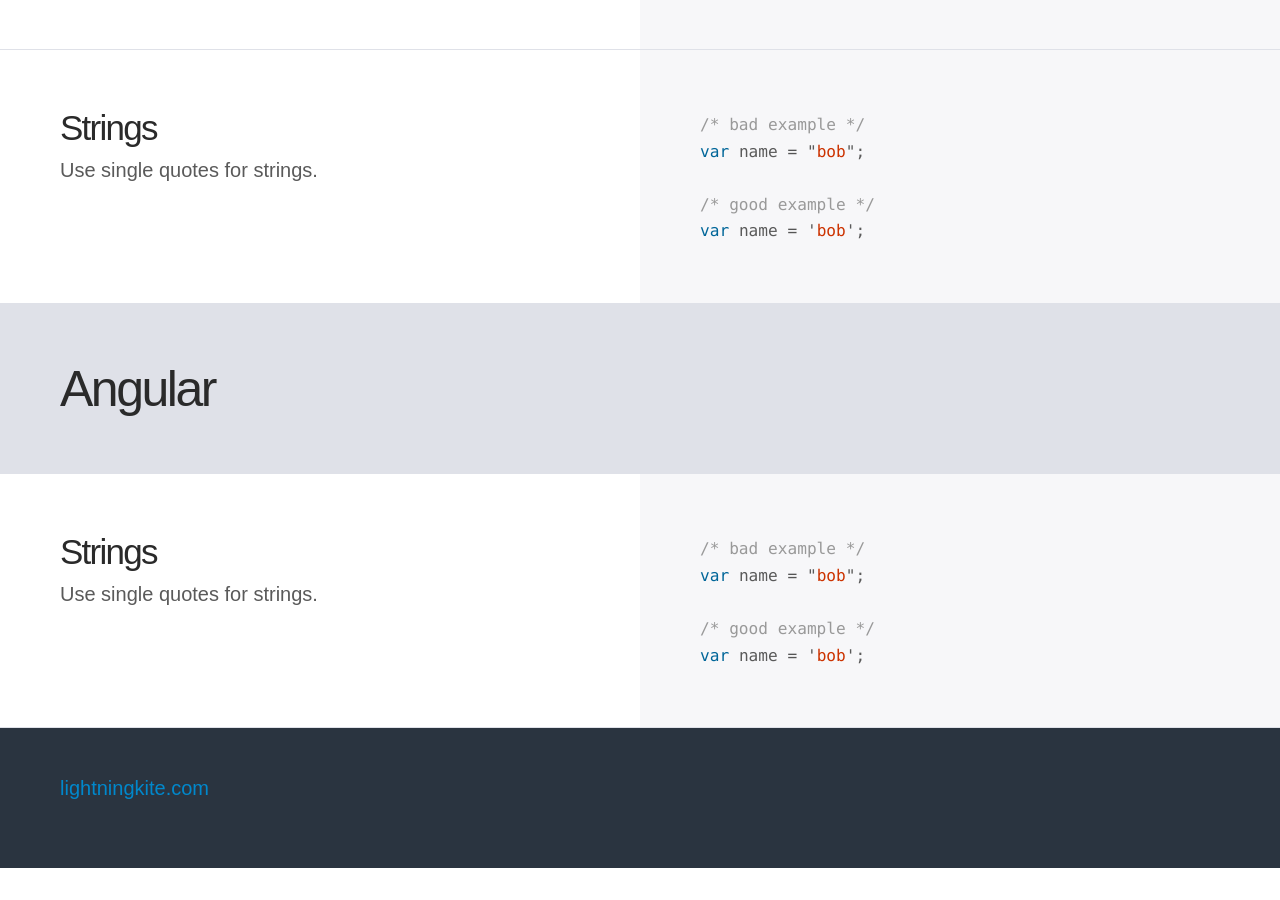
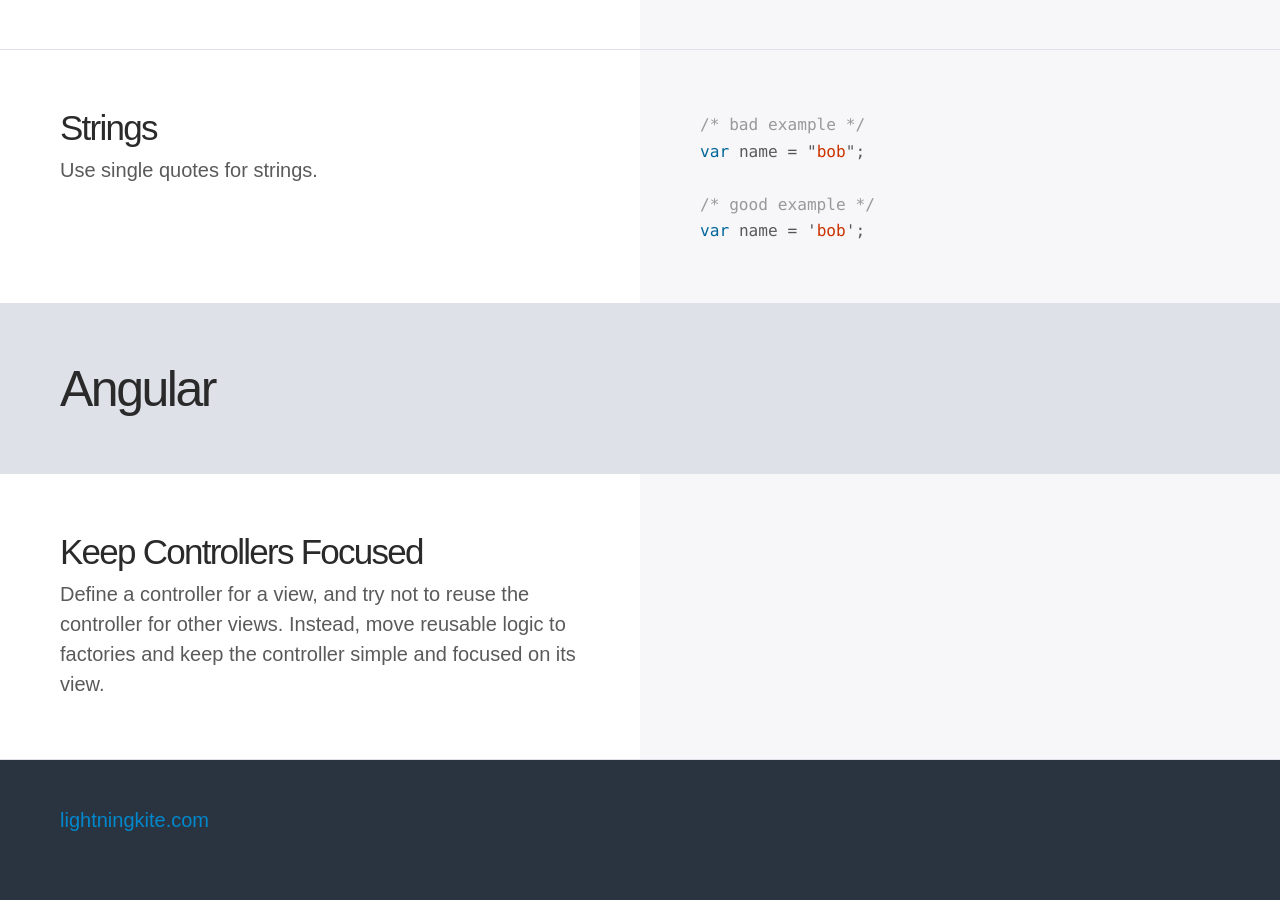
Before and after one commit to lightningkite/styles, a Jekyll site: the page built from angular/index.html, in a window 1280 px wide and 900 px high, scrolled down 1145 px. Built offline with Jekyll 4.4.1, drawn with Linux system fonts in a browser that asks for light colours; Markdown is read by kramdown in place of the engine named in the settings; before the commit the page ends 2013 px from its top, so only the background shows below that.

Commit message:
keep controllers focused

```diff
--- a/angular/index.html
+++ b/angular/index.html
@@ -51,11 +51,11 @@ layout: default
     </div>
     <div class="section">
         <div class="col">
-            <h3>Strings</h3>
-            <p>Use single quotes for strings.</p>
+            <h3>Keep Controllers Focused</a></h3>
+            <p>Define a controller for a view, and try not to reuse the controller for other views. Instead, move reusable logic to factories and keep the controller simple and focused on its view.</p>
         </div>
         <div class="col">
-            {% highlight js %}{% include js/quotes.js %}{% endhighlight %}
+
         </div>
     </div>
 </div>
```
